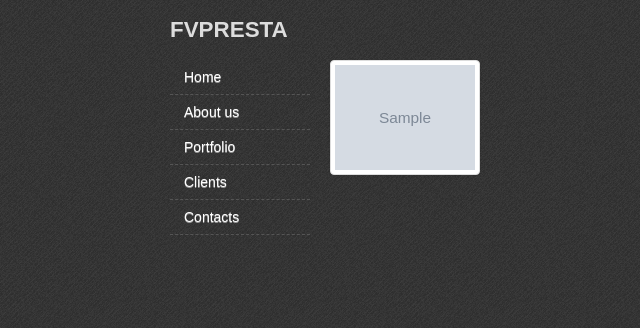
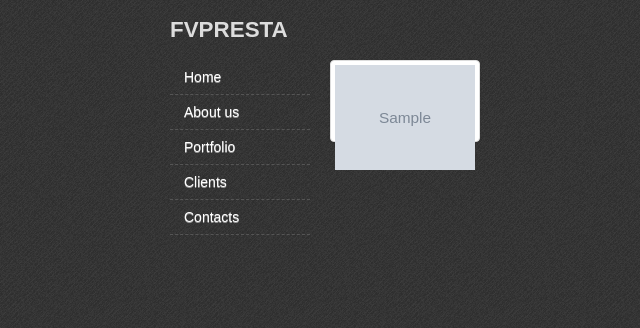
Before and after one commit to fvpresta/fvpresta, a Django app: template templates/cms/default/clients.html in a window 1280 px wide. Shown: the top 328 px of the page, without its empty margins (0-640 px from the left). Run offline with Django 3.2, Linux system fonts and the light colour scheme; the template is opened without the code that fills it: most values are stand-ins (such as "Sample title", 1, 10 or a date in 2020); grey boxes marked "Sample" are stand-in pictures; style sheets or scripts are compiled from the project's sources; some libraries are stand-ins or nearby versions.

Commit message:
+ Change height of thumb Client

```diff
--- a/static/cms/css/cms.less
+++ b/static/cms/css/cms.less
@@ -32,6 +32,7 @@ body {
 #clients {
   .thumbnail {
     background-color: #FFFFFF;
+    height: 72px;
   }
   .row {
     margin-bottom: 3em;
```
